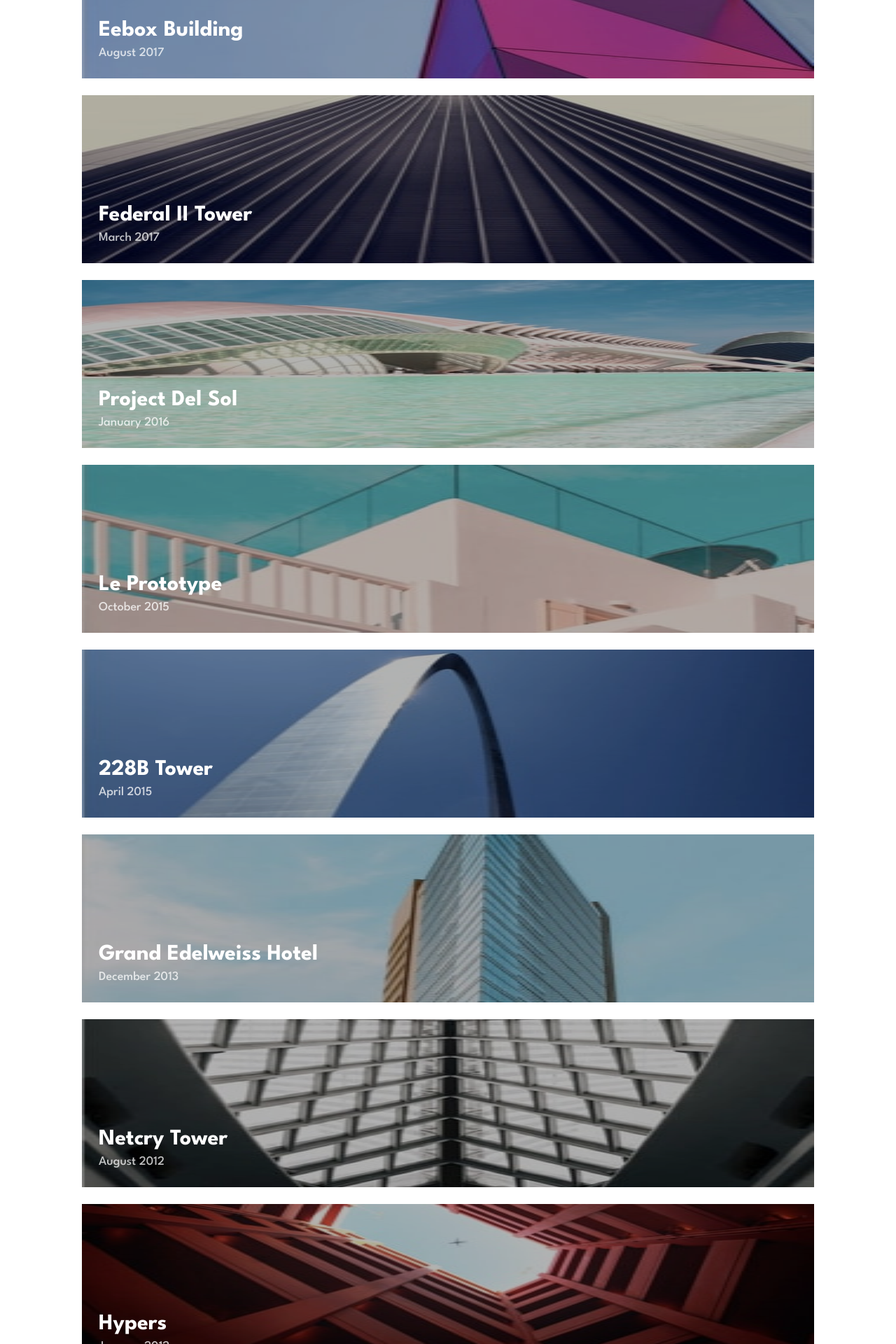
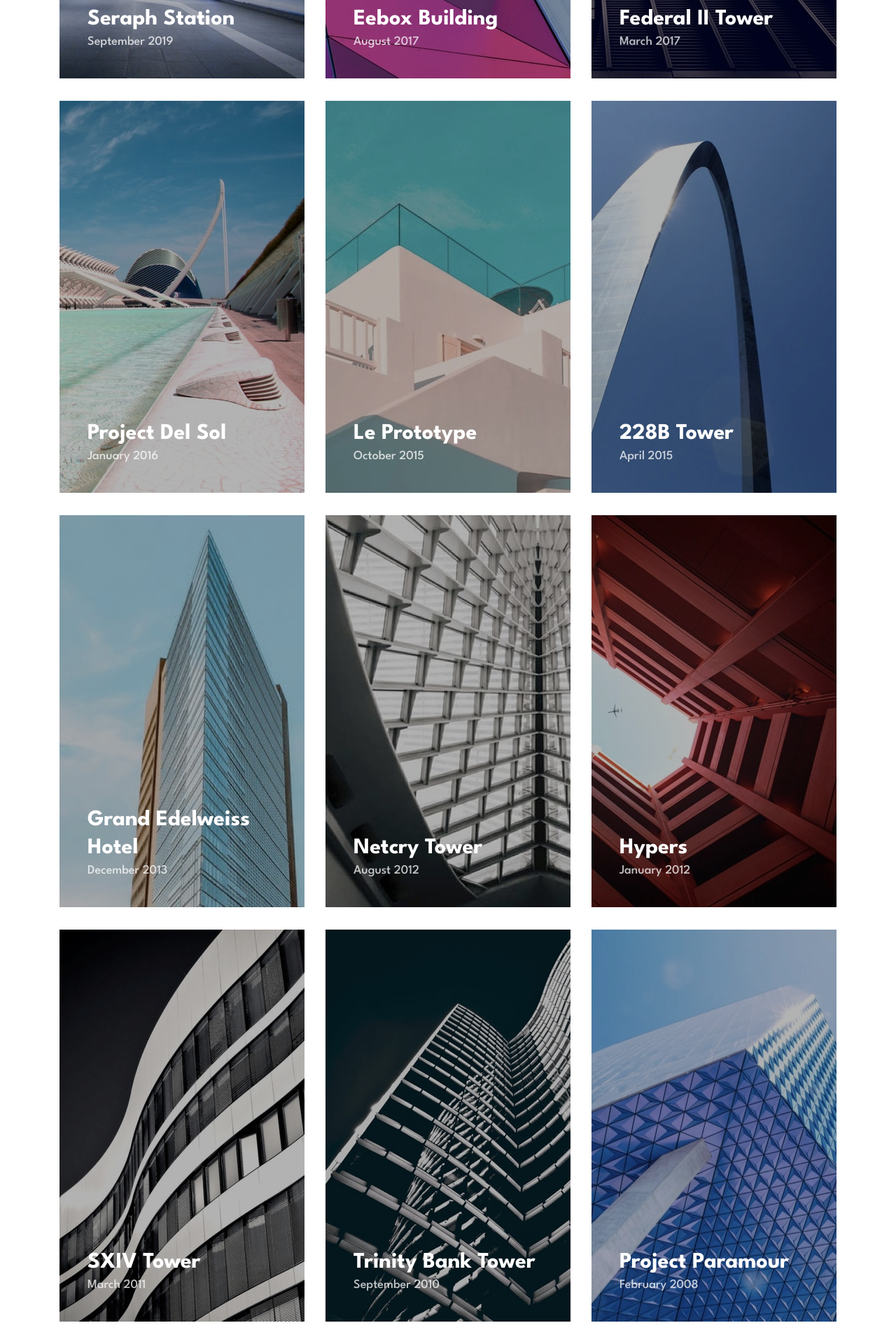
Before and after one commit to curiousmind04/Arch-Studio-Website-React-TS, a React (Vite) app: page /portfolio in a window 1280 px wide. Shown: the part 600-2520 px from the top of the page at 70% size. Built offline with nearby package versions, Linux system fonts and the light colour scheme.

Commit message:
finished portfolio page styling

```diff
--- a/src/pages/Portfolio.module.css
+++ b/src/pages/Portfolio.module.css
@@ -16,7 +16,7 @@
   cursor: pointer;
 }
 
-.item > img {
+.item > picture img {
   height: 100%;
   width: 100%;
   filter: brightness(70%);
@@ -49,3 +49,33 @@
     filter: brightness(0.4);
   }
 }
+
+@media (max-width: 23.375rem) {
+  .container {
+    padding: 3.5rem 1rem 0 1rem;
+  }
+  .itemGroup {
+    width: calc(100% - 2rem);
+    bottom: 1.5rem;
+    left: 1rem;
+  }
+}
+
+@media (min-width: 48rem) {
+  .container {
+    padding: 0;
+  }
+  .itemGroup {
+    bottom: 2.5rem;
+    left: 2.5rem;
+  }
+}
+
+@media (min-width: 80rem) {
+  .grid {
+    grid-template-columns: 1fr 1fr 1fr;
+    grid-template-rows: repeat(4, 35rem);
+    column-gap: 1.875rem;
+    row-gap: 2rem;
+  }
+}
--- a/src/pages/Portfolio.tsx
+++ b/src/pages/Portfolio.tsx
@@ -5,120 +5,240 @@ const PortfolioPage = () => {
     <div className={classes.container}>
       <div className={classes.grid}>
         <a href="#" className={classes.item}>
+          <picture>
+            <source
+              media="(min-width: 80rem)"
+              srcSet="/assets/portfolio/desktop/image-seraph.jpg"
+            />
+            <source
+              media="(min-width: 48rem)"
+              srcSet="/assets/portfolio/tablet/image-seraph.jpg"
+            />
             <img
               src="/assets/portfolio/mobile/image-seraph.jpg"
               alt="seraph station image"
             />
+          </picture>
           <div className={classes.itemGroup}>
             <h3>Seraph Station</h3>
             <span>September 2019</span>
           </div>
         </a>
         <a href="#" className={classes.item}>
+          <picture>
+            <source
+              media="(min-width: 80rem)"
+              srcSet="/assets/portfolio/desktop/image-eebox.jpg"
+            />
+            <source
+              media="(min-width: 48rem)"
+              srcSet="/assets/portfolio/tablet/image-eebox.jpg"
+            />
             <img
               src="/assets/portfolio/mobile/image-eebox.jpg"
               alt="eebox building image"
             />
+          </picture>
           <div className={classes.itemGroup}>
             <h3>Eebox Building</h3>
             <span>August 2017</span>
           </div>
         </a>
         <a href="#" className={classes.item}>
+          <picture>
+            <source
+              media="(min-width: 80rem)"
+              srcSet="/assets/portfolio/desktop/image-federal.jpg"
+            />
+            <source
+              media="(min-width: 48rem)"
+              srcSet="/assets/portfolio/tablet/image-federal.jpg"
+            />
             <img
               src="/assets/portfolio/mobile/image-federal.jpg"
               alt="federal II tower image"
             />
+          </picture>
           <div className={classes.itemGroup}>
             <h3>Federal II Tower</h3>
             <span>March 2017</span>
           </div>
         </a>
         <a href="#" className={classes.item}>
+          <picture>
+            <source
+              media="(min-width: 80rem)"
+              srcSet="/assets/portfolio/desktop/image-del-sol.jpg"
+            />
+            <source
+              media="(min-width: 48rem)"
+              srcSet="/assets/portfolio/tablet/image-del-sol.jpg"
+            />
             <img
               src="/assets/portfolio/mobile/image-del-sol.jpg"
               alt="project del sol image"
             />
+          </picture>
           <div className={classes.itemGroup}>
             <h3>Project Del Sol</h3>
             <span>January 2016</span>
           </div>
         </a>
         <a href="#" className={classes.item}>
+          <picture>
+            <source
+              media="(min-width: 80rem)"
+              srcSet="/assets/portfolio/desktop/image-prototype.jpg"
+            />
+            <source
+              media="(min-width: 48rem)"
+              srcSet="/assets/portfolio/tablet/image-prototype.jpg"
+            />
             <img
               src="/assets/portfolio/mobile/image-prototype.jpg"
               alt="le prototype image"
             />
+          </picture>
           <div className={classes.itemGroup}>
             <h3>Le Prototype</h3>
             <span>October 2015</span>
           </div>
         </a>
         <a href="#" className={classes.item}>
+          <picture>
+            <source
+              media="(min-width: 80rem)"
+              srcSet="/assets/portfolio/desktop/image-228b.jpg"
+            />
+            <source
+              media="(min-width: 48rem)"
+              srcSet="/assets/portfolio/tablet/image-228b.jpg"
+            />
             <img
               src="/assets/portfolio/mobile/image-228b.jpg"
               alt="228b tower image"
             />
+          </picture>
           <div className={classes.itemGroup}>
             <h3>228B Tower</h3>
             <span>April 2015</span>
           </div>
         </a>
         <a href="#" className={classes.item}>
+          <picture>
+            <source
+              media="(min-width: 80rem)"
+              srcSet="/assets/portfolio/desktop/image-edelweiss.jpg"
+            />
+            <source
+              media="(min-width: 48rem)"
+              srcSet="/assets/portfolio/tablet/image-edelweiss.jpg"
+            />
             <img
               src="/assets/portfolio/mobile/image-edelweiss.jpg"
               alt="grand edelweiss hotel image"
             />
+          </picture>
           <div className={classes.itemGroup}>
             <h3>Grand Edelweiss Hotel</h3>
             <span>December 2013</span>
           </div>
         </a>
         <a href="#" className={classes.item}>
+          <picture>
+            <source
+              media="(min-width: 80rem)"
+              srcSet="/assets/portfolio/desktop/image-netcry.jpg"
+            />
+            <source
+              media="(min-width: 48rem)"
+              srcSet="/assets/portfolio/tablet/image-netcry.jpg"
+            />
             <img
               src="/assets/portfolio/mobile/image-netcry.jpg"
               alt="netcry tower image"
             />
+          </picture>
           <div className={classes.itemGroup}>
             <h3>Netcry Tower</h3>
             <span>August 2012</span>
           </div>
         </a>
         <a href="#" className={classes.item}>
+          <picture>
+            <source
+              media="(min-width: 80rem)"
+              srcSet="/assets/portfolio/desktop/image-hypers.jpg"
+            />
+            <source
+              media="(min-width: 48rem)"
+              srcSet="/assets/portfolio/tablet/image-hypers.jpg"
+            />
             <img
               src="/assets/portfolio/mobile/image-hypers.jpg"
               alt="hypers image"
             />
+          </picture>
           <div className={classes.itemGroup}>
             <h3>Hypers</h3>
             <span>January 2012</span>
           </div>
         </a>
         <a href="#" className={classes.item}>
+          <picture>
+            <source
+              media="(min-width: 80rem)"
+              srcSet="/assets/portfolio/desktop/image-sxiv.jpg"
+            />
+            <source
+              media="(min-width: 48rem)"
+              srcSet="/assets/portfolio/tablet/image-sxiv.jpg"
+            />
             <img
               src="/assets/portfolio/mobile/image-sxiv.jpg"
               alt="sxiv tower image"
             />
+          </picture>
           <div className={classes.itemGroup}>
             <h3>SXIV Tower</h3>
             <span>March 2011</span>
           </div>
         </a>
         <a href="#" className={classes.item}>
+          <picture>
+            <source
+              media="(min-width: 80rem)"
+              srcSet="/assets/portfolio/desktop/image-trinity.jpg"
+            />
+            <source
+              media="(min-width: 48rem)"
+              srcSet="/assets/portfolio/tablet/image-trinity.jpg"
+            />
             <img
               src="/assets/portfolio/mobile/image-trinity.jpg"
               alt="trinity bank tower image"
             />
+          </picture>
           <div className={classes.itemGroup}>
             <h3>Trinity Bank Tower</h3>
             <span>September 2010</span>
           </div>
         </a>
         <a href="#" className={classes.item}>
+          <picture>
+            <source
+              media="(min-width: 80rem)"
+              srcSet="/assets/portfolio/desktop/image-paramour.jpg"
+            />
+            <source
+              media="(min-width: 48rem)"
+              srcSet="/assets/portfolio/tablet/image-paramour.jpg"
+            />
             <img
               src="/assets/portfolio/mobile/image-paramour.jpg"
               alt="project paramour image"
             />
+          </picture>
           <div className={classes.itemGroup}>
             <h3>Project Paramour</h3>
             <span>February 2008</span>
```
Lines whose indentation alone changed are shown as unchanged.
